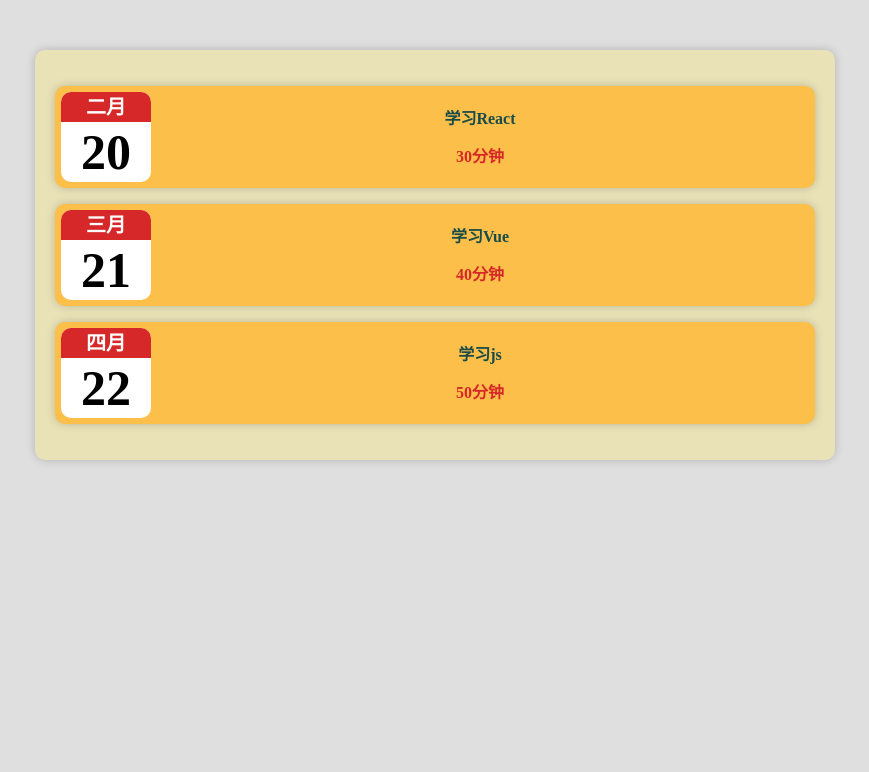
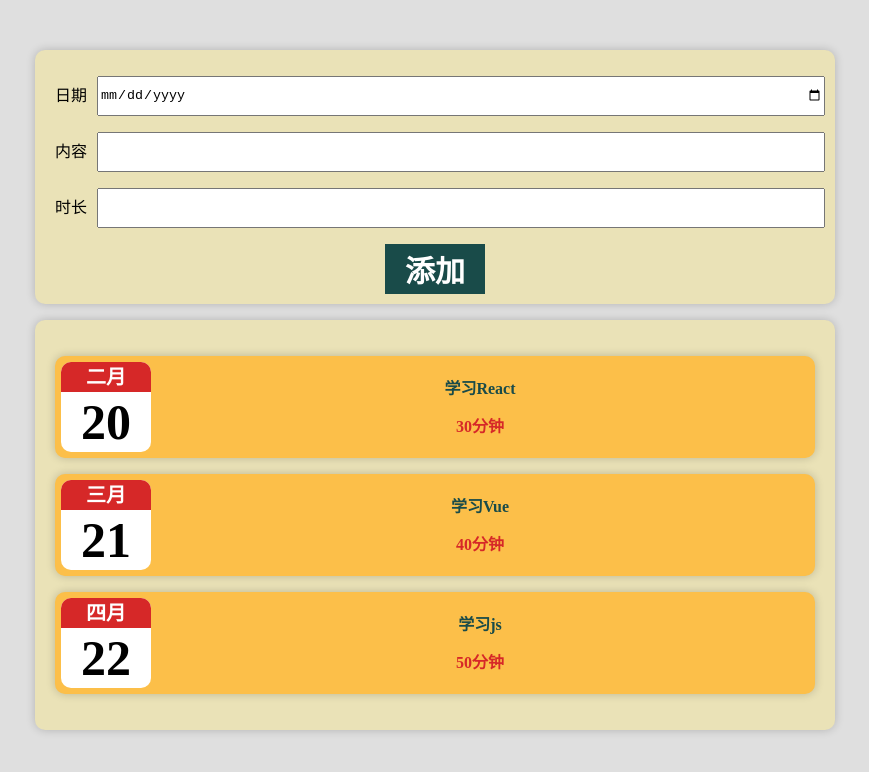
Before and after one commit to hayeslv/react-use, a React (Create React App) app in the folder project/learn-log/: page / in a window 1280 px wide. Shown: the top 772 px of the page, without its empty margins (205-1074 px from the left). Built offline with nearby package versions, Linux system fonts and the light colour scheme.

Commit message:
feat(learn-log): 受控组件

```diff
--- /dev/null
+++ b/project/learn-log/src/App.css
@@ -0,0 +1,4 @@
+.app {
+  width: 800px;
+  margin: 50px auto;
+}
--- a/project/learn-log/src/App.js
+++ b/project/learn-log/src/App.js
@@ -1,11 +1,15 @@
 import ClassComp from "./Components/ClassComp"
 import Logs from "./Components/Logs/Logs"
+import LogsForm from "./Components/LogsForm"
 import Ref from "./Components/Ref"
 import UseState from "./Components/UseState"
 
+import "./App.css"
+
 export default function App() {
-  return <div>
+  return <div className="app">
     {/* <Ref /> */}
+    <LogsForm />
     <Logs />
     {/* <UseState /> */}
     {/* <ClassComp /> */}
--- a/project/learn-log/src/Components/Logs/Logs.css
+++ b/project/learn-log/src/Components/Logs/Logs.css
@@ -1,7 +1,5 @@
 /* 外层容器logs */
 .logs {
-  width: 800px;
-  margin: 50px auto;
   padding: 20px;
   background-color: #EAE2B7;
 }
--- /dev/null
+++ b/project/learn-log/src/Components/LogsForm/index.css
@@ -0,0 +1,39 @@
+.logs-form {
+  background-color: #EAE2B7;
+  margin-bottom: 16px;
+  padding: 10px;
+}
+
+.form-item {
+  height: 40px;
+  line-height: 40px;
+  margin: 16px 0;
+  display: flex;
+  flex-flow: row;
+}
+
+.form-item label {
+  text-align: center;
+  padding: 0 10px;
+}
+
+.form-item input {
+  flex: auto
+}
+
+.form-btn {
+  text-align: center;
+}
+.form-btn button {
+  width: 100px;
+  height: 50px;
+  border: none;
+  background-color: #194B49;
+  color: #fff;
+  font-weight: bold;
+  font-size: 30px;
+  transition: 0.3s;
+}
+.form-btn button:hover {
+  background-color: #D62828;
+}
--- /dev/null
+++ b/project/learn-log/src/Components/LogsForm/index.js
@@ -0,0 +1,65 @@
+import { useState } from "react"
+import Card from "../UI/Card"
+import "./index.css"
+
+const LogsForm = () => {
+  const [date, setDate] = useState("")
+  const [desc, setDesc] = useState("")
+  const [time, setTime] = useState("")
+
+  const dateChangeHandler = (e) => {
+    // inputDate = e.target.value
+    setDate(e.target.value)
+  }
+  const descChangeHandler = (e) => {
+    // inputDesc = e.target.value;
+    setDesc(e.target.value)
+  }
+  const timeChangeHandler = (e) => {
+    // inputTime = e.target.value;
+    setTime(e.target.value)
+  }
+
+  const handleSubmit = (e) => {
+    e.preventDefault()
+
+    const newLog = {
+      date,
+      desc,
+      time,
+    }
+
+    console.log(newLog);
+
+    setDate("")
+    setDesc("")
+    setTime("")
+
+    // 清空旧数据
+
+  }
+
+  return (
+    <Card className="logs-form">
+      <form onSubmit={handleSubmit}>
+        <div className="form-item">
+          <label htmlFor="date">日期</label>
+          <input id="date" type="date" value={date} onChange={dateChangeHandler} />
+        </div>
+        <div className="form-item">
+          <label htmlFor="desc">内容</label>
+          <input id="desc" type="text" value={desc} onChange={descChangeHandler} />
+        </div>
+        <div className="form-item">
+          <label htmlFor="time">时长</label>
+          <input id="time" type="number" value={time} onChange={timeChangeHandler} />
+        </div>
+        <div className="form-btn">
+          <button>添加</button>
+        </div>
+      </form>
+    </Card>
+  )
+}
+
+export default LogsForm
```
